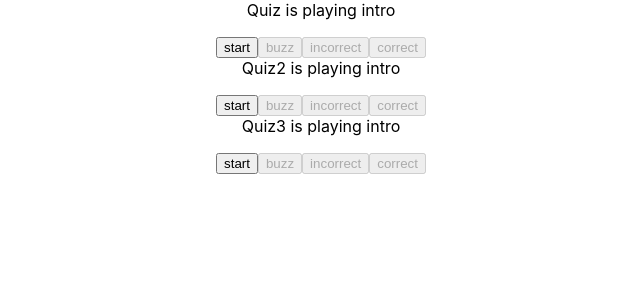
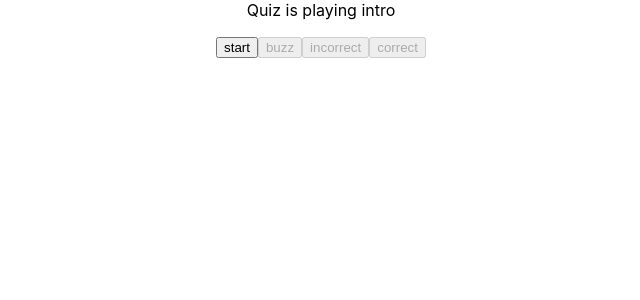
Before and after one commit to anton-g/xstate-demo, a React (Create React App) app: page / in a window 1280 px wide. Shown: the top 300 px of the page, without its empty margins (319-959 px from the left). Built offline with nearby package versions, Linux system fonts and the light colour scheme.

Commit message:
Really actually good state

```diff
--- a/src/App.js
+++ b/src/App.js
@@ -7,8 +7,8 @@ function App() {
   return (
     <div className="App">
       <Quiz />
-      <Quiz2 />
-      <Quiz3 />
+      {/* <Quiz2 /> */}
+      {/* <Quiz3 /> */}
     </div>
   )
 }
```
